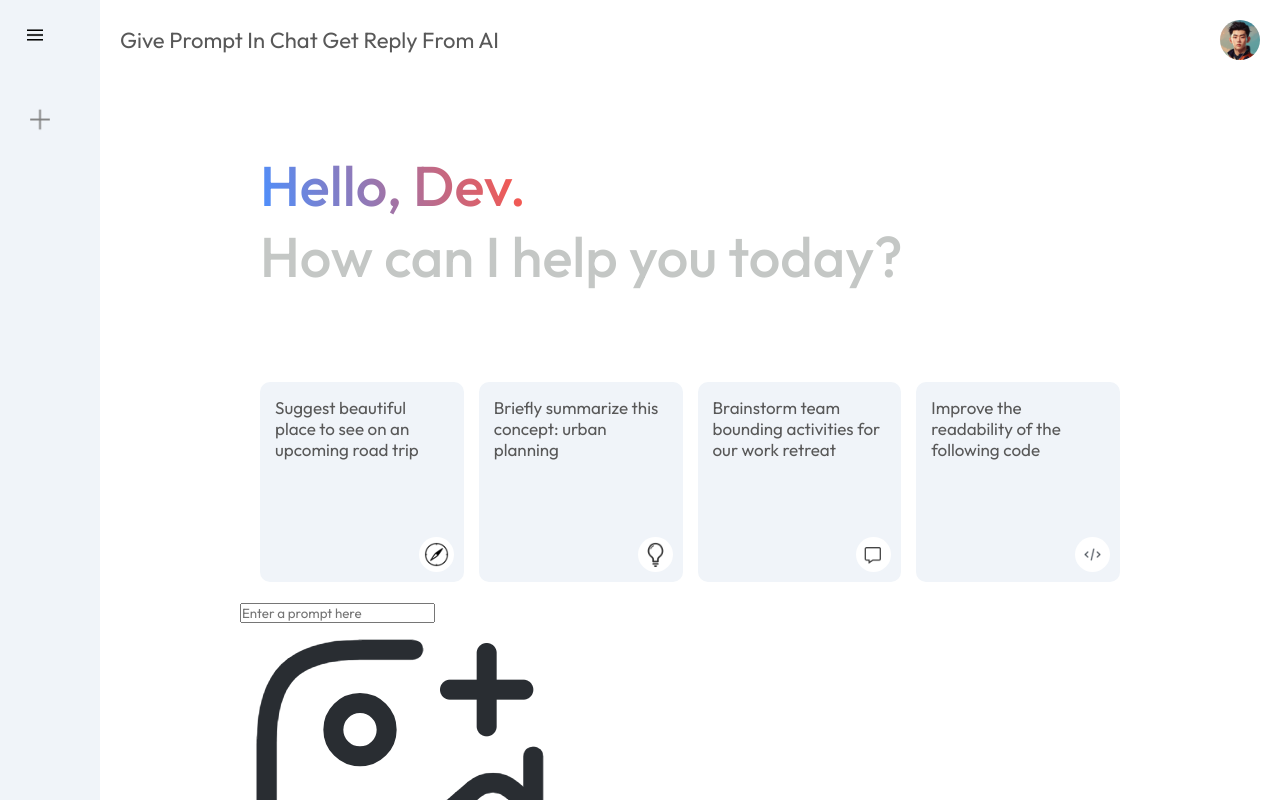
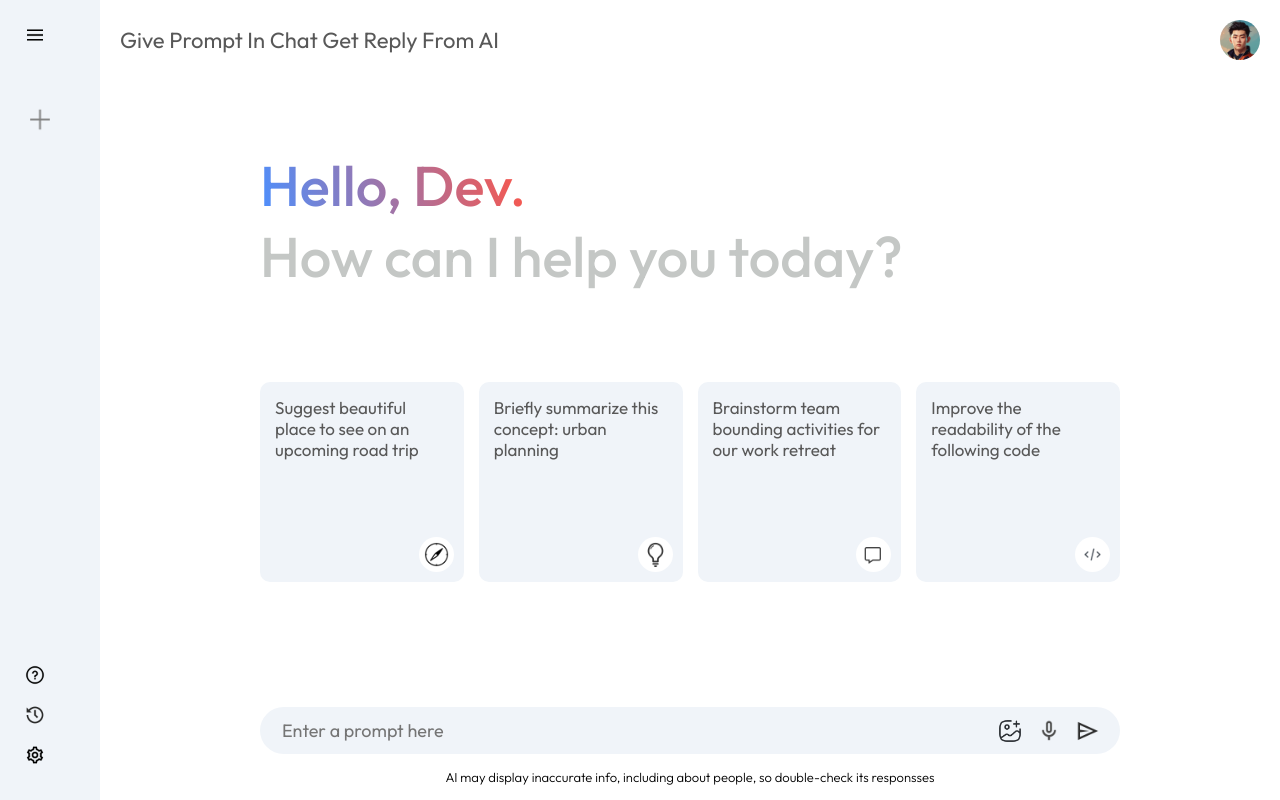
Before and after one commit to ShiruvatiNarasimha/Chat-with-gemini, a React (Vite) app: page / in a window 1280 px wide. Shown: the top 800 px of the page. Built offline with nearby package versions, Linux system fonts and the light colour scheme.

Commit message:
Add gemini backend logic

```diff
--- a/package.json
+++ b/package.json
@@ -10,6 +10,7 @@
     "preview": "vite preview"
   },
   "dependencies": {
+    "@google/generative-ai": "^0.19.0",
     "react": "^18.3.1",
     "react-dom": "^18.3.1"
   },
--- a/src/App.jsx
+++ b/src/App.jsx
@@ -10,7 +10,7 @@
   return (
     <>
       <Sidebar/>
-      <Main />
+      <Main/>
     </>
   )
 }
--- a/src/components/Main/Main.css
+++ b/src/components/Main/Main.css
@@ -78,3 +78,55 @@
 .main .card:hover{
     background-color: #dfe4ed;
 }
+
+.main-bottom{
+    position: absolute;
+    bottom: 0;
+    width: 100%;
+    max-width: 900px;
+    padding: 0px 20px;
+    margin: auto;
+}
+
+
+.search-box{
+    display: flex;
+    align-items: center;
+    justify-content: space-between;
+    gap: 20px;
+    background-color: #f0f4f9;
+    padding: 10px 20px;
+    border-radius: 50px;
+}
+
+
+.search-box img{
+    width: 24px;
+    cursor: pointer;
+}
+
+
+.search-box input{
+    flex: 1;
+    background: transparent;
+    border: none;
+    outline: none;
+    padding: 2px;
+    font-size: 18px;
+}
+
+
+.search-box div{
+    display: flex;
+    align-items: center;
+    gap: 15px;
+}
+
+
+
+.main .bottom-info{
+    font-size: 13px;
+    margin: 15px;
+    text-align: center;
+    font-weight: 300;
+}
--- a/src/index.css
+++ b/src/index.css
@@ -12,3 +12,8 @@
   min-height: 100vh;
   display: flex;
 }
+
+
+.you{
+  background-color: aquamarine;
+}
```
Also changed, not shown: src/config/gemini.js (added, +42 -0 lines), 2 other files (tests, documents, lock files or other folders).
